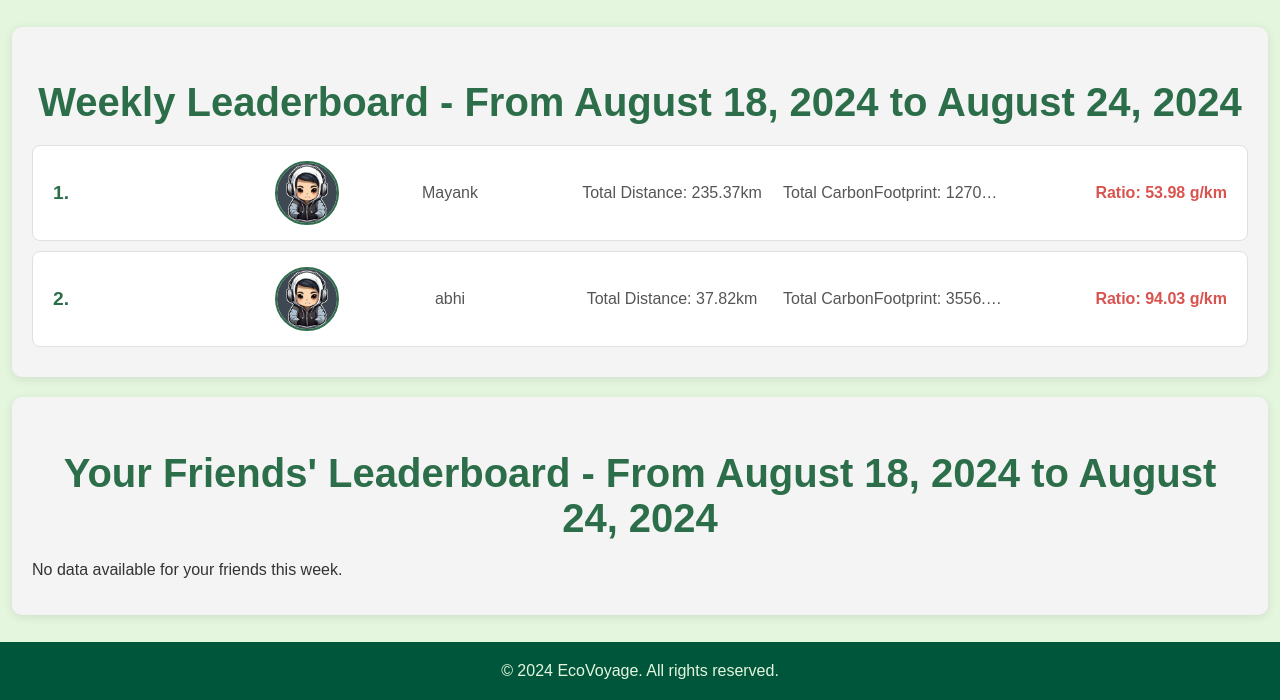
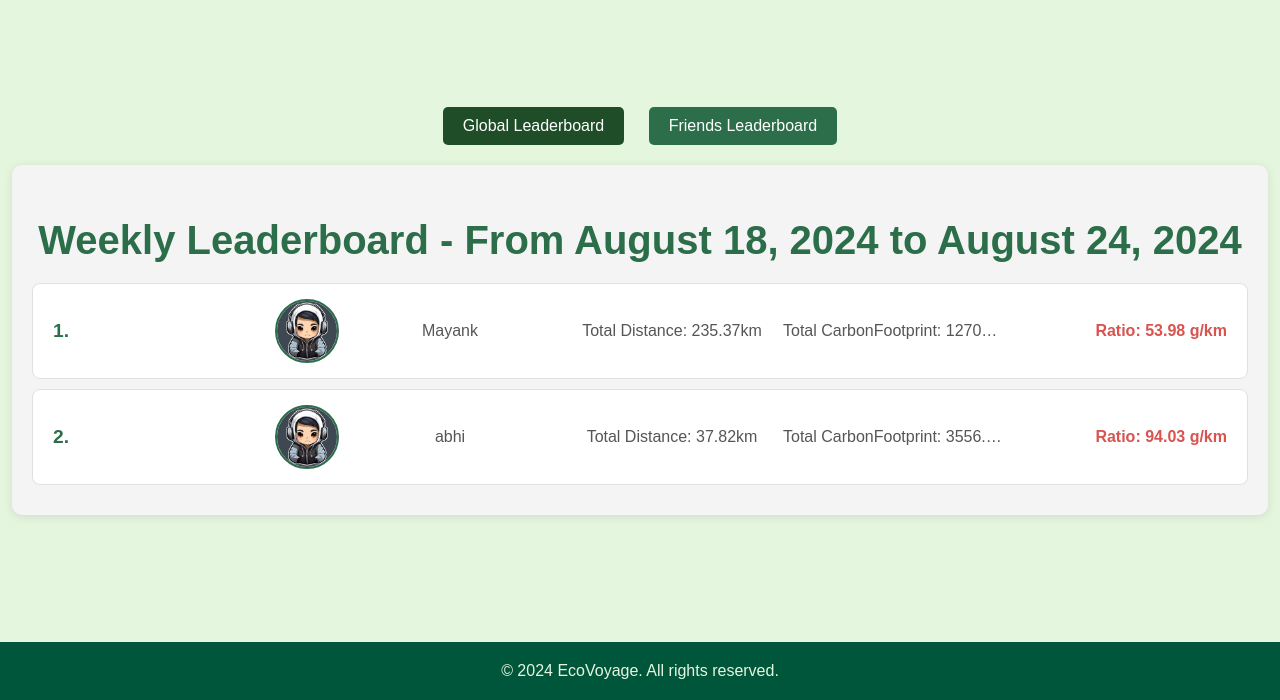
Before and after one commit to Mayank-711/EcoVoyage, a Django app: page /leaderboards/ in a window 1280 px wide. Shown: the part 100-800 px from the top of the page. Run offline with Django 5.2, Linux system fonts and the light colour scheme; a user stored in the database is signed in; data comes from the database, SQL or seed files in the repository; some libraries are stand-ins or nearby versions.

Commit message:
friends toggle button

```diff
--- a/templates/mainapp/leaderboards.html
+++ b/templates/mainapp/leaderboards.html
@@ -116,10 +116,48 @@
             }
         }
 
+        /* Buttons styling */
+        .toggle-buttons {
+            text-align: center;
+            margin-bottom: 20px;
+        }
+
+        .toggle-buttons button {
+            background-color: #2c6e49;
+            color: white;
+            border: none;
+            padding: 10px 20px;
+            font-size: 1rem;
+            border-radius: 5px;
+            cursor: pointer;
+            margin: 0 10px;
+        }
+
+        .toggle-buttons button.active {
+            background-color: #1f4d28;
+        }
+
+        .toggle-buttons button:hover {
+            background-color: #1f4d28;
+        }
+
+        .leaderboard-section {
+            display: none;
+        }
+
+        .leaderboard-section.active {
+            display: block;
+        }
     </style>
 {% endblock %}
 
 {% block content %}
+    <div class="toggle-buttons">
+        <button id="globalButton" class="active">Global Leaderboard</button>
+        <button id="friendsButton">Friends Leaderboard</button>
+    </div>
+
+    <div id="globalLeaderboard" class="leaderboard-section active">
         <div class="leaderboard-container">
             <h2>Weekly Leaderboard - From {{ start_of_week|date:"F j, Y" }} to {{ end_of_week|date:"F j, Y" }}</h2>
             {% if leaderboard %}
@@ -161,7 +199,9 @@
                 <p>No data available for this week.</p>
             {% endif %}
         </div>
+    </div>
 
+    <div id="friendsLeaderboard" class="leaderboard-section">
         <div class="leaderboard-container">
             <h2>Your Friends' Leaderboard - From {{ start_of_week|date:"F j, Y" }} to {{ end_of_week|date:"F j, Y" }}</h2>
             {% if friends_leaderboard %}
@@ -203,4 +243,28 @@
                 <p>No data available for your friends this week.</p>
             {% endif %}
         </div>
+    </div>
+
+    <script>
+        document.addEventListener('DOMContentLoaded', function() {
+            const globalButton = document.getElementById('globalButton');
+            const friendsButton = document.getElementById('friendsButton');
+            const globalLeaderboard = document.getElementById('globalLeaderboard');
+            const friendsLeaderboard = document.getElementById('friendsLeaderboard');
+
+            globalButton.addEventListener('click', function() {
+                globalLeaderboard.classList.add('active');
+                friendsLeaderboard.classList.remove('active');
+                globalButton.classList.add('active');
+                friendsButton.classList.remove('active');
+            });
+
+            friendsButton.addEventListener('click', function() {
+                globalLeaderboard.classList.remove('active');
+                friendsLeaderboard.classList.add('active');
+                globalButton.classList.remove('active');
+                friendsButton.classList.add('active');
+            });
+        });
+    </script>
 {% endblock %}
```
Lines whose indentation alone changed are shown as unchanged.
